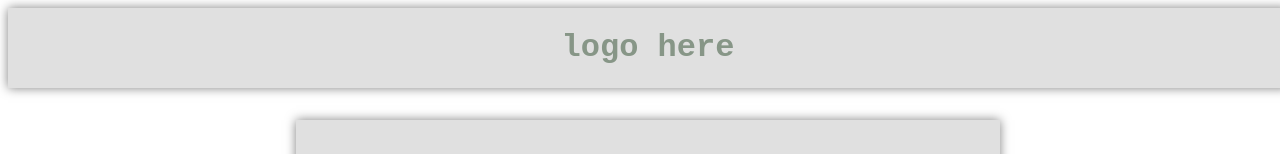
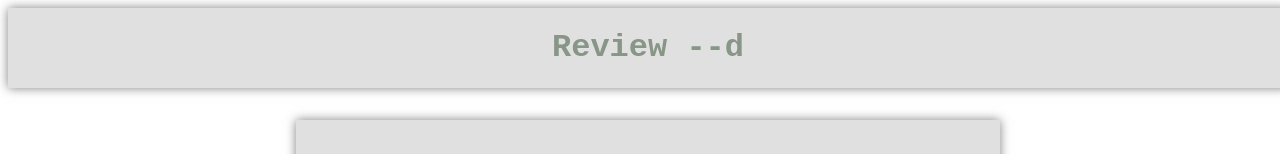
Before and after one commit to Ivargavve/Review-d, a React (Create React App) app in the folder client/: page / in a window 1280 px wide. Shown: the top 154 px of the page. Built offline with nearby package versions, Linux system fonts and the light colour scheme.

Commit message:
upt readme

```diff
--- a/client/src/scenes/loginPage/index.jsx
+++ b/client/src/scenes/loginPage/index.jsx
@@ -15,7 +15,7 @@ const LoginPage = () => {
         boxShadow="0 0 10px rgba(0, 0, 0, 0.5)"
       >
         <Typography fontWeight="bold" fontSize="32px" color="primary">
-          logo here
+          Review --d
         </Typography>
       </Box>
 
--- a/client/src/scenes/navbar/index.jsx
+++ b/client/src/scenes/navbar/index.jsx
@@ -53,7 +53,7 @@ const Navbar = () => {
             },
           }}
         >
-          logo here
+          Review --d
         </Typography>
         {isNonMobileScreens && (
           <Box
```
Also changed, not shown: 2 other files (tests, documents, lock files or other folders).
